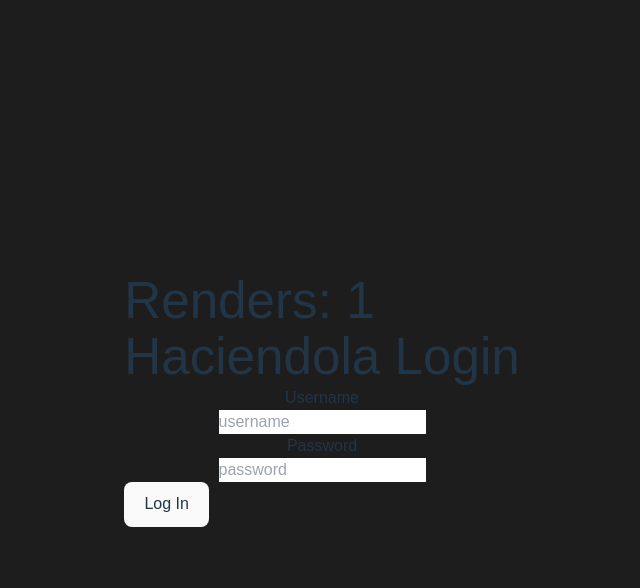
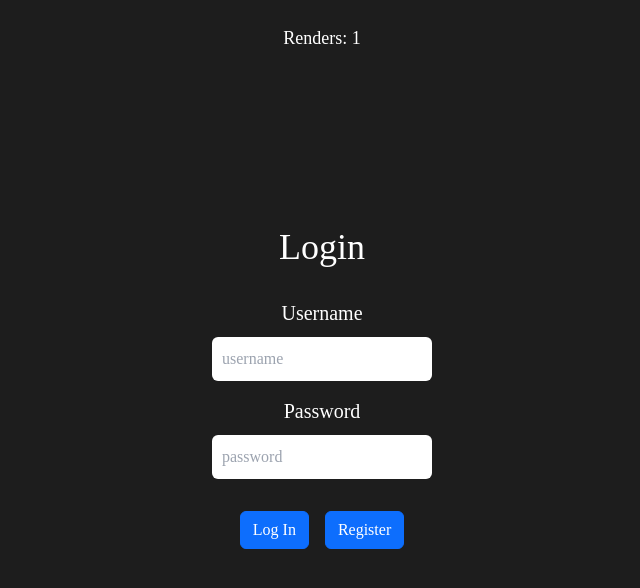
Before and after one commit to sadpisco/client-haciendola, a React (Vite) app: page / in a window 1280 px wide. Shown: the top 588 px of the page, without its empty margins (318-958 px from the left). Built offline with nearby package versions, Linux system fonts and the light colour scheme.

Commit message:
register view succesfully created

```diff
--- a/src/App.css
+++ b/src/App.css
@@ -1,6 +1,7 @@
 @tailwind base;
 @tailwind components;
 @tailwind utilities;
+
 
 /* #root {
   max-width: 1280px;
--- a/src/App.jsx
+++ b/src/App.jsx
@@ -4,6 +4,9 @@ import { Routes, Route } from 'react-router-dom';
 import Login from './views/Login/Login';
 import ForgotPassword from './views/ForgotPassword/ForgotPassword';
 import ProductsCRUD from './views/ProductsCRUD/ProductsCRUD';
+import Register from './views/Register/Register';
+import 'bootstrap/dist/css/bootstrap.min.css';
+
 
 function App() {
   // const [count, setCount] = useState(0)
@@ -12,6 +15,7 @@ function App() {
     <div className = "App">
       <Routes>
         <Route path = '/' element = {<Login />}/>
+        <Route path = '/register' element = {<Register />}/>
         <Route path = '/forgorpassword' element = {<ForgotPassword />}/>
         <Route path = '/products' element = {<ProductsCRUD />}/>
       </Routes>
--- a/src/components/Header/Header.jsx
+++ b/src/components/Header/Header.jsx
@@ -1,6 +1,7 @@
 import { useSelector, useDispatch } from "react-redux";
 import { logout } from "../../redux/actions";
 import { useNavigate } from "react-router-dom";
+import Button from 'react-bootstrap/Button';
 
 export default function Header(){
     const dispatch = useDispatch();
@@ -13,11 +14,9 @@ export default function Header(){
     }
 
     return(
-        <section className=" bg-zinc-900 w-screen flex flex-row items-center justify-around p-4 ">
-                        <h4>Usuario Logueado: {userLogged?.user?.username}</h4>
-            <button onClick={quitSession}>Log Out</button>
-
-
+        <section className=" bg-zinc-900 w-screen flex flex-row items-center justify-around p-4 text-white relative top-0">
+                        <h4 className = "font-montserrat font-regular">Usuario Logueado: {userLogged?.user?.username}</h4>
+            <Button onClick={quitSession} className = "font-montserrat">Log Out</Button>
         </section>
     )
 }
--- a/src/index.css
+++ b/src/index.css
@@ -1,6 +1,7 @@
 @tailwind base;
 @tailwind components;
 @tailwind utilities;
+
 
 :root {
   font-family: Inter, system-ui, Avenir, Helvetica, Arial, sans-serif;
--- a/src/redux/reducer.js
+++ b/src/redux/reducer.js
@@ -3,19 +3,20 @@ import { LOGIN_USER, LOGIN_FAILED, REGISTER_USER, FORGOT_PASSWORD, GET_ALL_PRODU
 const estadoinicial = {
     userLogged: {},
     loginMessage: '',
+    registerMessage: '',
     allProducts: []
 }
 
 const rootReducer = (state = estadoinicial, action) => {
     switch(action.type){
         case LOGIN_USER:
-            return { ...state, userLogged: action.payload, loginMessage: 'Success!'};
+            return { ...state, userLogged: action.payload, loginMessage: 'Success!', registerMessage: ''};
         case LOGIN_FAILED:
-            return { ...state, loginMessage: action.payload.message};
+            return { ...state, loginMessage: action.payload.message, registerMessage: ''};
         case LOGOUT:
-            return { ...state, userLogged: {}, loginMessage: ''};
+            return { ...state, userLogged: {}, loginMessage: '', registerMessage: ''};
         case REGISTER_USER:
-            return ;
+            return { ...state, registerMessage: action.payload.message};
         case FORGOT_PASSWORD:
             return ;
         case GET_ALL_PRODUCTS:
--- a/src/views/Login/Login.jsx
+++ b/src/views/Login/Login.jsx
@@ -5,6 +5,7 @@ import { loginUser } from '../../redux/actions';
 import { useSelector } from 'react-redux';
 import { useNavigate } from 'react-router-dom';
 import { useEffect } from 'react';
+import Button from 'react-bootstrap/Button';
 
 let rerenders = 0;
 
@@ -29,20 +30,23 @@ function Login(){
     }, [userLogged, navigate]);
 
     return(
-        <section className='w-screen flex flex-col items-center justify-center'>
+        <section className='w-screen flex flex-col items-center justify-center text-white'>
             <form onSubmit={ handleSubmit(sumiteando) }>
-                <h1>Renders: {rerenders/2}</h1>
-            <h1>Haciendola Login</h1>
-            <div className = 'flex flex-col items-start justify-center'>
-                <label htmlFor='username'>Username</label>
-                <input type='text' placeholder='username' id= 'username' {...register('username')}/>
+                <h1 className = "font-montserrat text-center text-lg fixed top-[3vh] w-screen">Renders: {rerenders/2}</h1>
+            <h1 className = "font-montserrat w-auto text-center text-white text-4xl pb-[3vh]">Login</h1>
+            <div className = ' flex flex-col items-center justify-start p-2 gap-[10px]'>
+                <label htmlFor='username' className = "font-montserrat text-xl text-white">Username</label>
+                <input type='text' placeholder='username' id= 'username' {...register('username')} className = "p-[10px] rounded-md text-white font-montserrat"/>
             </div>
-            <div className = 'flex flex-col items-start justify-center'>
-                <label htmlFor='password'>Password</label>
-                <input type = 'password' placeholder='password' id = 'password' {...register('password')}/>
+            <div className = ' flex flex-col items-center justify-start p-2 gap-[10px]'>
+                <label htmlFor='password' className = "font-montserrat text-xl text-white">Password</label>
+                <input type = 'password' placeholder='password' id = 'password' {...register('password')} className = "p-[10px] rounded-md text-white font-montserrat"/>
             </div>
-            <button type = 'submit' >Log In</button>
-            <p>{message}</p>
+            <p className = "text-red font-montserrat text-xl text-center w-auto">{message}</p>
+            <div className = 'flex flex-row w-screen items-center justify-center gap-[2vh] p-4'>
+            <Button type = 'submit' className = "font-montserrat text-md">Log In</Button>
+            <Button type = 'button' onClick={ () => navigate('/register')} className = "font-montserrat text-md">Register</Button>
+            </div>
             </form>
             <DevTool control = {control}/>
         </section>
--- a/src/views/ProductsCRUD/ProductsCRUD.jsx
+++ b/src/views/ProductsCRUD/ProductsCRUD.jsx
@@ -1,14 +1,18 @@
 import { useDispatch, useSelector } from 'react-redux';
-import { useEffect } from 'react';
+import { useEffect, useState } from 'react';
 import { getAllProducts } from '../../redux/actions';
 import { useNavigate } from 'react-router-dom';
 import Header from '../../components/Header/Header';
+// import Button from 'react-bootstrap/Button';
+import ListGroup from 'react-bootstrap/ListGroup';
+
 
 let rerenders = 0;
 
 function ProductsCRUD(){
     rerenders ++;
     const dispatch = useDispatch();
+    const [modal, setModal] = useState(false);
     const products = useSelector( state => state.allProducts );
     const userLogged = useSelector ( state => state.userLogged );
     const navigate = useNavigate();
@@ -24,9 +28,24 @@ useEffect(() => {
 
 
     return(
-        <section>
+        <section className='text-white flex flex-col items-center justify-center'>
             <Header />
-            <h1>Productos</h1>
+            <h1 className= 'p-8'>Productos</h1>
+            <ListGroup className='w-screen flex flex-col items-center justify-center gap-[5px]'>
+            <ListGroup.Item className = 'bg-blue-400 w-[90%] flex flex-row items-between justify-between'>
+                <p className = "w-[160px] font-montserrat font-semibold">Title</p>
+                <p className = "font-montserrat font-semibold">Stock</p>
+                <p className = "font-montserrat font-semibold md:hidden">Price</p>
+            </ListGroup.Item>
+                {products?.map((element) =>
+                          <ListGroup.Item action key={element.sku} className = 'w-[90%] flex flex-row items-between justify-between font-montserrat'>
+                            <p className = 'max-w-[160px] w-[160px] font-montserrat'>{element.title}</p>
+                            <p className = "font-montserrat ">{element.stock}</p>
+                            <p className = "font-montserrat md:hidden">{element.price}</p>
+                        </ListGroup.Item>
+                )}
+            </ListGroup>
+
         </section>
     )
 }
--- /dev/null
+++ b/src/views/Register/Register.jsx
@@ -0,0 +1,44 @@
+import { useForm } from 'react-hook-form';
+import { DevTool } from '@hookform/devtools';
+import { useDispatch, useSelector } from 'react-redux';
+import { useNavigate } from 'react-router-dom';
+import Button from 'react-bootstrap/Button';
+import { registerUser } from '../../redux/actions';
+
+let rerenders = 0;
+
+export default function Register(){
+    rerenders++;
+    const dispatch = useDispatch();
+    const navigate = useNavigate();
+    const loginForm = useForm();
+    const registerMessage = useSelector (state => state.registerMessage)
+    const { register, control, handleSubmit } = loginForm;
+
+    const sumiteando = function(formData){
+        dispatch(registerUser(formData));
+    };
+
+    return(
+        <section className='w-screen flex flex-col items-center justify-center text-white'>
+                            <h1 className = "font-montserrat text-center text-lg fixed top-[3vh] w-screen">Renders: {rerenders/2}</h1>
+            <h1 className = "font-montserrat w-auto text-center text-white text-4xl pb-[3vh]">Register</h1>
+            <form onSubmit={ handleSubmit( sumiteando )}>
+                <div className = ' flex flex-col items-center justify-start p-2 gap-[10px]'>
+                    <label className = "font-montserrat text-xl text-white">Username</label>
+                    <input type ='text' {...register('username')} className = "p-[10px] rounded-md text-white font-montserrat"/>
+                </div>
+                <div className = ' flex flex-col items-center justify-start p-2 gap-[10px]'>
+                    <label className = "font-montserrat text-xl text-white">Password</label>
+                    <input type ='text'{...register('password')} className = "p-[10px] rounded-md text-white font-montserrat"/>
+                </div>
+                <p className = "text-red font-montserrat text-xl text-center w-auto">{registerMessage}</p>
+                <div className = 'flex flex-row w-screen items-center justify-center gap-[2vh] p-4'>
+                <Button type = "submit" className = "font-montserrat text-md">Registrarme</Button>
+                <Button onClick={ () => navigate('/')} className = "font-montserrat text-md">Ya tengo cuenta</Button>
+                </div>
+            </form>
+            <DevTool control = {control}/>
+        </section>
+)
+}
--- a/tailwind.config.js
+++ b/tailwind.config.js
@@ -4,7 +4,28 @@ export default {
   "./src/**/*.{js,ts,jsx,tsx}",
 ],
   theme: {
-    extend: {},
+    extend: {
+      fontFamily: {
+        nunito: ['Nunito+Sans'],
+        montserrat: ['Montserrat']
+      }
+    },
+    screens: {
+      'sm': '640px',
+      // => @media (min-width: 640px) { ... }
+
+      'md': '768px',
+      // => @media (min-width: 768px) { ... }
+
+      'lg': '1024px',
+      // => @media (min-width: 1024px) { ... }
+
+      'xl': '1280px',
+      // => @media (min-width: 1280px) { ... }
+
+      '2xl': '1536px',
+      // => @media (min-width: 1536px) { ... }
+    }
   },
   plugins: [],
 }
```
Also changed, not shown: package.json (+8 -0 lines), src/components/ProductModal/ProducModal.jsx (added), 1 other file (tests, documents, lock files or other folders).
